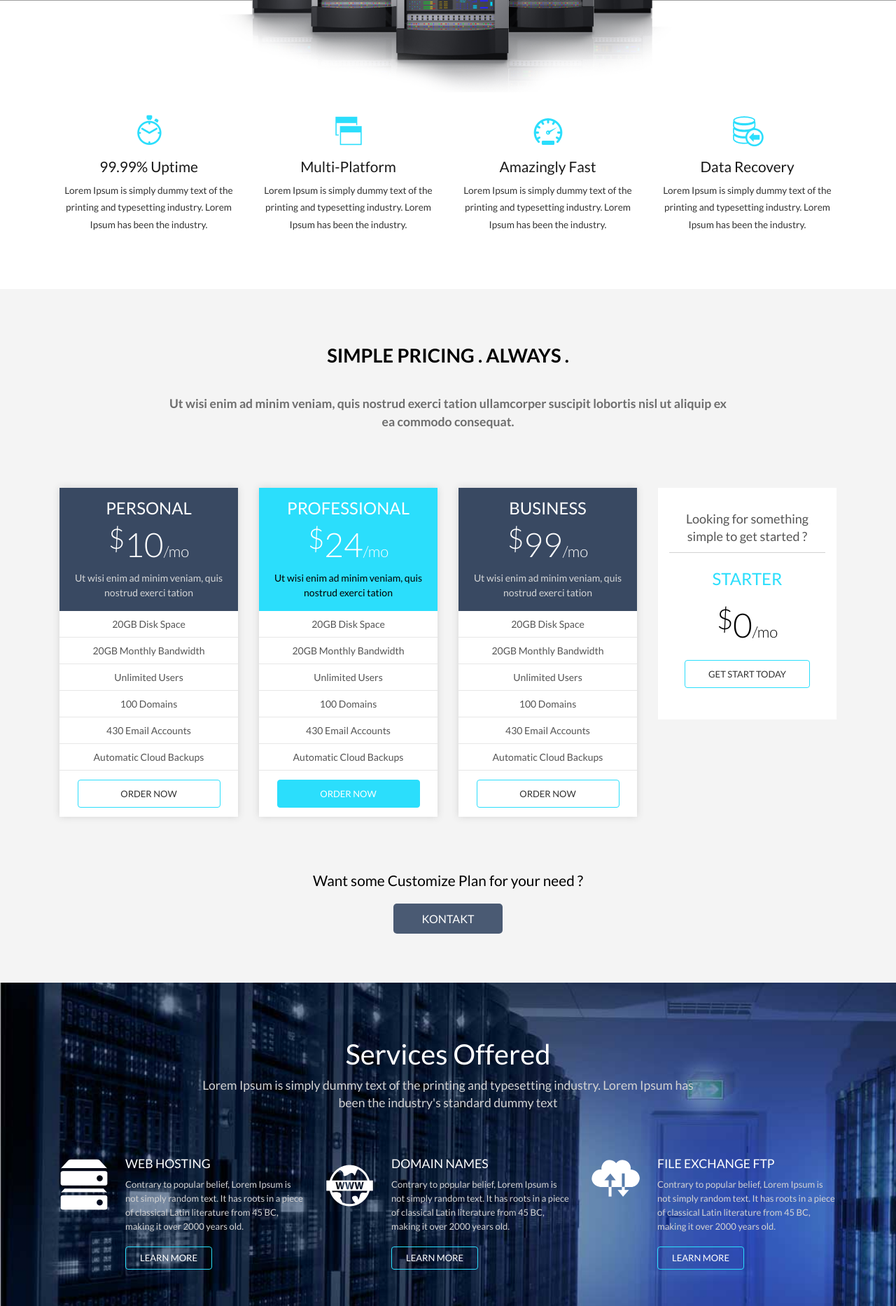
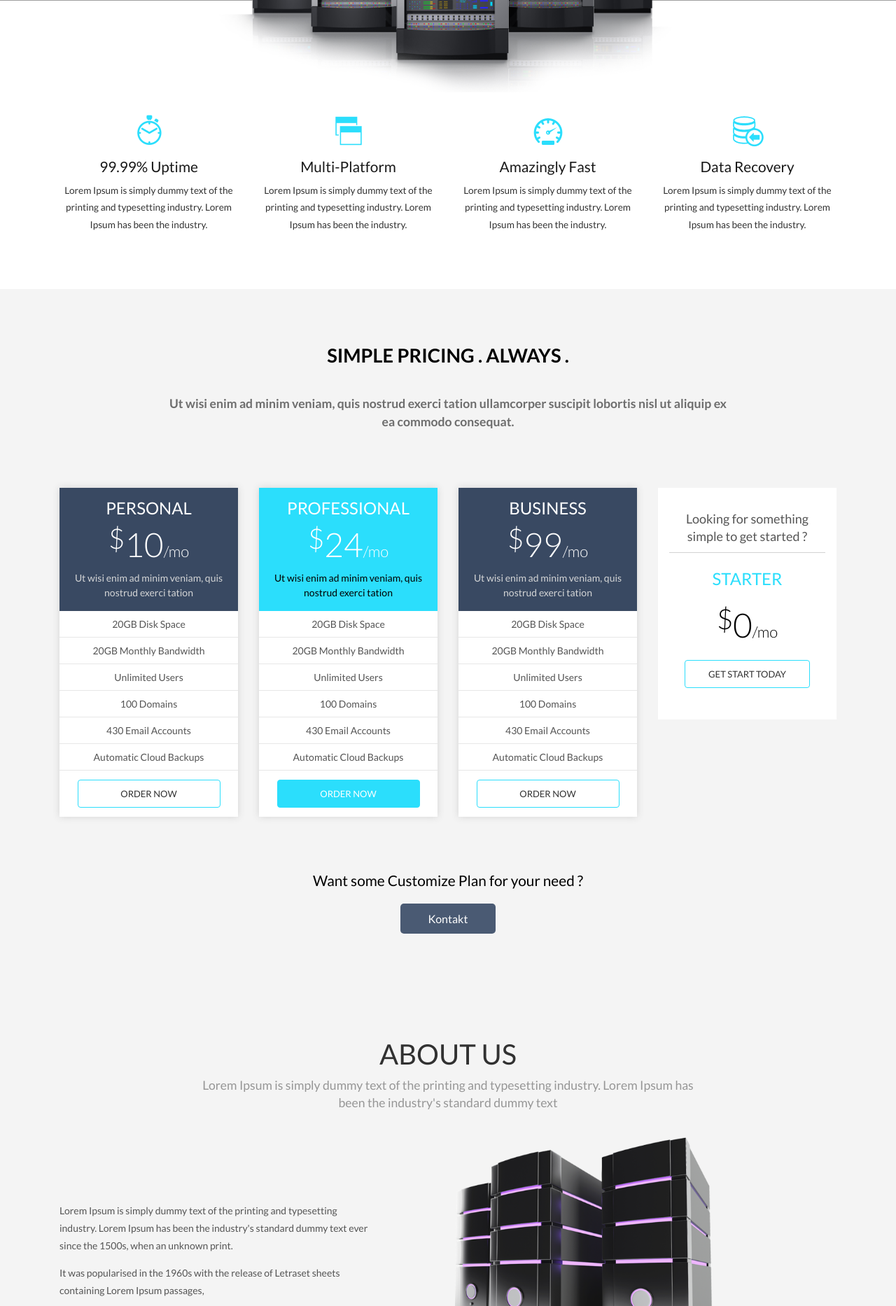
Before and after one commit to lkt298/ProjektniTeden, a PHP site: page / in a window 1280 px wide. Shown: the part 694-2560 px from the top of the page at 70% size. Run offline with PHP 8.4, Linux system fonts and the light colour scheme; grey boxes are pictures that could not be loaded.

Commit message:
Index Edit

```diff
--- a/index.php
+++ b/index.php
@@ -81,7 +81,7 @@ Smartphone Compatible web template, free webdesigns for Nokia, Samsung, LG, Sony
 					<ul class="nav" id="nav">
 					  <li class="current"><a href="index.php">Domov</a></li>
 					  <li><a href="about.php">Zakaj Postavi.si</a></li>
-					  <li><a href="services.php">Ponujeno</a></li>
+					  <li><a href="services.php">Ponujamo</a></li>
 					</ul>
 					<script type="text/javascript" src="js/responsive-nav.js"></script>
 		  </div>
@@ -98,7 +98,7 @@ Smartphone Compatible web template, free webdesigns for Nokia, Samsung, LG, Sony
    	  </div>
    </div>
    <div class="header_bot_grid">
-      <h1>Postavi si strežnik na POSTAVI.SI</h1>
+      <h1>Postavi.si strežnik</h1>
       <div class="header-btns">
 		<a class="plans btn btn-primary1 btn-normal btn-inline" href="plans.php">Ogled Paketov</a>
 
@@ -260,87 +260,12 @@ Smartphone Compatible web template, free webdesigns for Nokia, Samsung, LG, Sony
        </div>
        <div class="plans_desc">
         <h3>Want some Customize Plan for your need ?</h3>
-        <a class="contact_btn" href="#">KONTAKT</a>
+        <a class="contact_btn" href="#">Kontakt</a>
        </div>
 	</div>
 </div>
 
-<div class="services">
-	<div class="container">
-	   <div class="span_1">
-		  <h3>Services Offered</h3>
-		  <p>Lorem Ipsum is simply dummy text of the printing and typesetting industry. Lorem Ipsum has been the industry's standard dummy text</p>
-	   </div>
-	   <div class="span_2">
-	   	<div class="span_2-top">
-		   	<div class="col-md-4">
-		   		<ul class="hosting">
-		   			<i class="icon1"> </i>
-		   			<li class="host_desc">
-		   				<h4>Web Hosting</h4>
-		   				<p>Contrary to popular belief, Lorem Ipsum is not simply random text. It has roots in a piece of classical Latin literature from 45 BC, making it over 2000 years old. </p>
-		   				<a class="button2" href="#">Learn More</a>
-		   		    </li>
-		   		</ul>
-		   	</div>
-		   	<div class="col-md-4">
-		   		<ul class="hosting">
-		   			<i class="icon2"> </i>
-		   			<li class="host_desc">
-		   				<h4>Domain Names</h4>
-		   				<p>Contrary to popular belief, Lorem Ipsum is not simply random text. It has roots in a piece of classical Latin literature from 45 BC, making it over 2000 years old. </p>
-		   				<a class="button2" href="#">Learn More</a>
-		   		    </li>
-		   		</ul>
-		   	</div>
-		   	<div class="col-md-4">
-		   		<ul class="hosting">
-		   			<i class="icon3"> </i>
-		   			<li class="host_desc">
-		   				<h4>File Exchange FTP</h4>
-		   				<p>Contrary to popular belief, Lorem Ipsum is not simply random text. It has roots in a piece of classical Latin literature from 45 BC, making it over 2000 years old. </p>
-		   				<a class="button2" href="#">Learn More</a>
-		   		    </li>
-		   		</ul>
-		   	</div>
-		   	<div class="clearfix"> </div>
-		 </div>
-		 <div class="span_2-bottom">
-		   	<div class="col-md-4">
-		   		<ul class="hosting">
-		   			<i class="icon4"> </i>
-		   			<li class="host_desc">
-		   				<h4>Dedicated Server</h4>
-		   				<p>Contrary to popular belief, Lorem Ipsum is not simply random text. It has roots in a piece of classical Latin literature from 45 BC, making it over 2000 years old. </p>
-		   				<a class="button2" href="#">Learn More</a>
-		   		    </li>
-		   		</ul>
-		   	</div>
-		   	<div class="col-md-4">
-		   		<ul class="hosting">
-		   			<i class="icon5"> </i>
-		   			<li class="host_desc">
-		   				<h4>Vps Server</h4>
-		   				<p>Contrary to popular belief, Lorem Ipsum is not simply random text. It has roots in a piece of classical Latin literature from 45 BC, making it over 2000 years old. </p>
-		   				<a class="button2" href="#">Learn More</a>
-		   		    </li>
-		   		</ul>
-		   	</div>
-		   	<div class="col-md-4">
-		   		<ul class="hosting">
-		   			<i class="icon6"> </i>
-		   			<li class="host_desc">
-		   				<h4>SSL Certificates</h4>
-		   				<p>Contrary to popular belief, Lorem Ipsum is not simply random text. It has roots in a piece of classical Latin literature from 45 BC, making it over 2000 years old. </p>
-		   				<a class="button2" href="#">Learn More</a>
-		   		    </li>
-		   		</ul>
-		   	</div>
-		   	<div class="clearfix"> </div>
-		 </div>
-	   </div>
-	</div>
-</div>
+
 <div class="about_grid">
 	<div class="container">
 		<div class="span_1 span_3">
```
